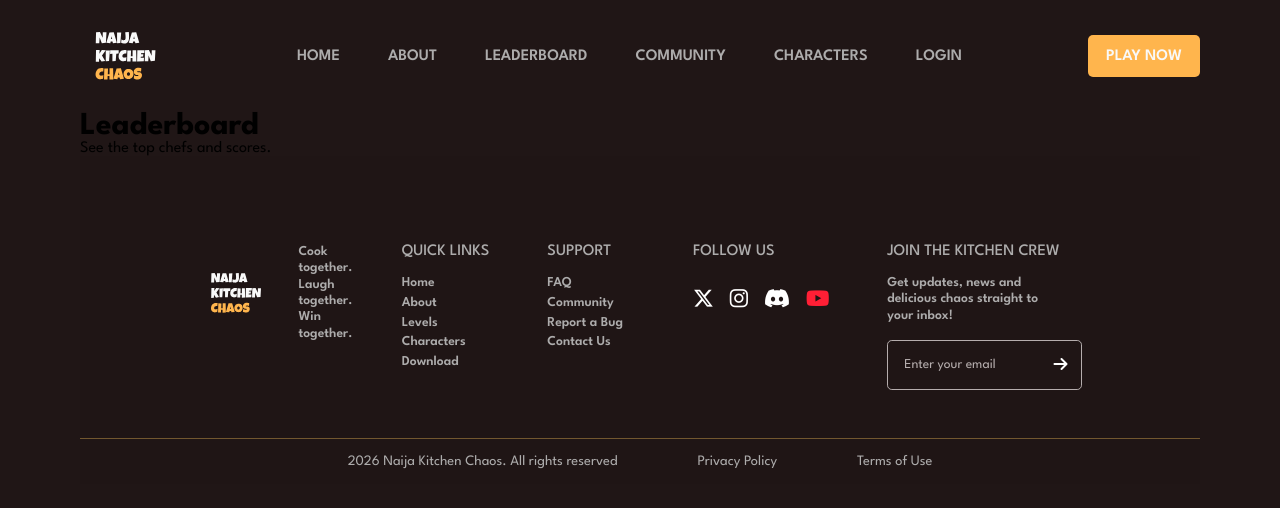
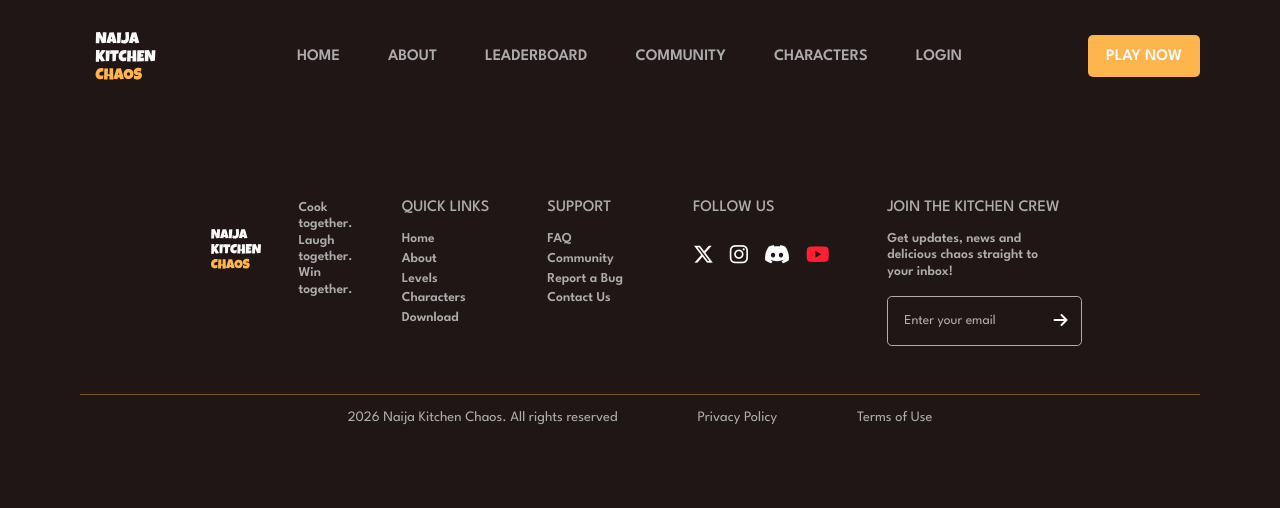
Before and after one commit to BambiReborn/Naija-Kitchen-Chaos-Build-SZN, a React (Vite) app: page /leaderboard in a window 1280 px wide. Shown: the top 508 px of the page. Built offline with nearby package versions, Linux system fonts and the light colour scheme.

Commit message:
Ready for Leaderboard

```diff
--- a/src/pages/Leaderboard.tsx
+++ b/src/pages/Leaderboard.tsx
@@ -1,11 +1,14 @@
 // IMPORTS //
 import '../styles/Leaderboard.css'
+
+
+
+
 
 function Leaderboard() {
   return (
     <main>
-      <h1>Leaderboard</h1>
-      <p>See the top chefs and scores.</p>
+
     </main>
   )
 }
--- a/src/styles/Footer.css
+++ b/src/styles/Footer.css
@@ -2,7 +2,7 @@
 
 footer{
     width:100%;
-    background:#1F1515;
+    /* background:#1F1515; */
     color:var(--pTags-font-color);
 }
 
```
